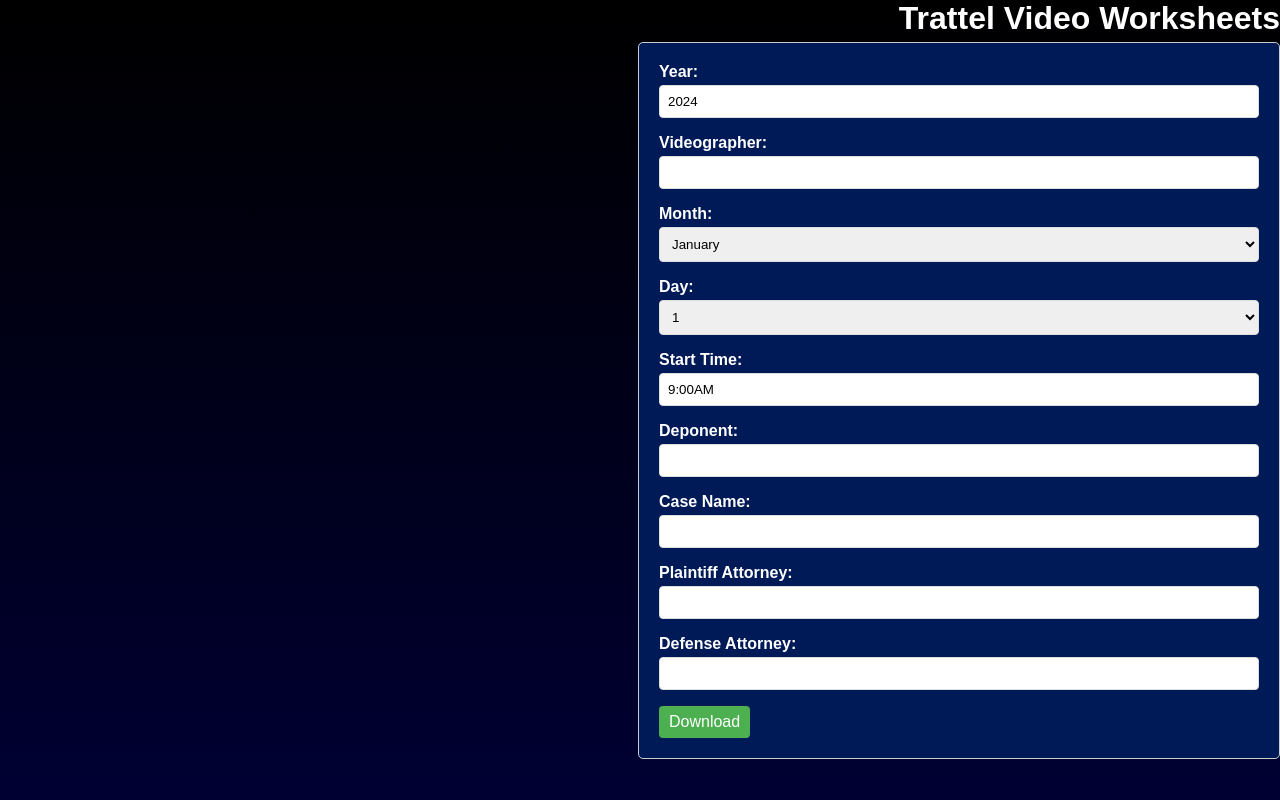
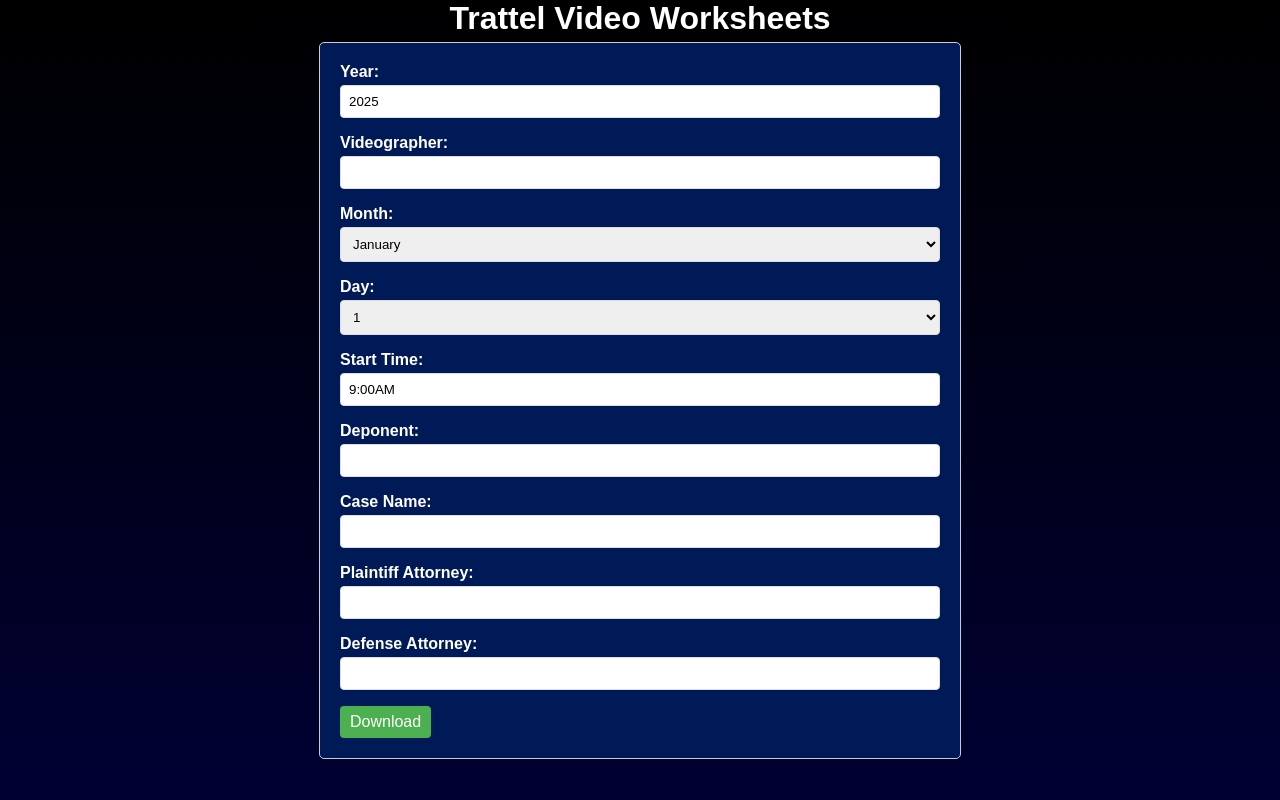
Before and after one commit to findingfocus/trattelVideo, a Flask app: page / in a window 1280 px wide. Run offline with Flask 3, Linux system fonts and the light colour scheme.

Commit message:
2025 update

```diff
--- a/templates/form.html
+++ b/templates/form.html
@@ -16,11 +16,11 @@
         h1 {
             margin-bottom: 5px;
             margin-top: 0px;
-            text-align: right; /* Align title to the right */
+            text-align: center; /* Align title to the right */
         }
         form {
             max-width: 600px;
-            margin: 0 0 0 auto; /* Align form to the right */
+            margin: 0 auto;
             padding: 20px;
             border: 1px solid #ccc;
             border-radius: 5px;
@@ -57,7 +57,7 @@
     <h1>Trattel Video Worksheets</h1>
     <form id="taskForm">
         <label for="year">Year:</label>
-        <input type="text" id="year" name="year" value="2024" autocomplete="off"><br>
+        <input type="text" id="year" name="year" value="2025" autocomplete="off"><br>
 
         <label for="videographer">Videographer:</label>
         <input type="text" id="videographer" name="videographer" list="videographers" value="" autocomplete="off">
```
Also changed, not shown: 2 other files.
